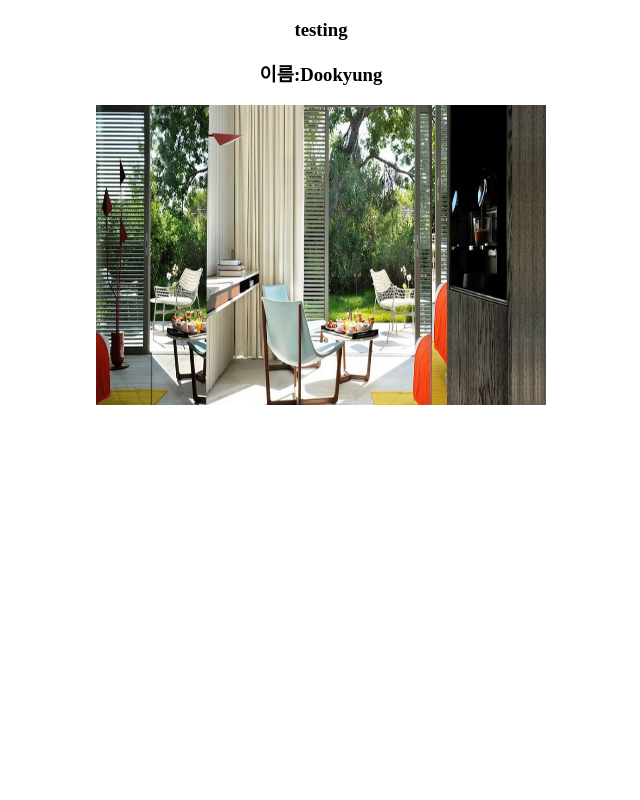
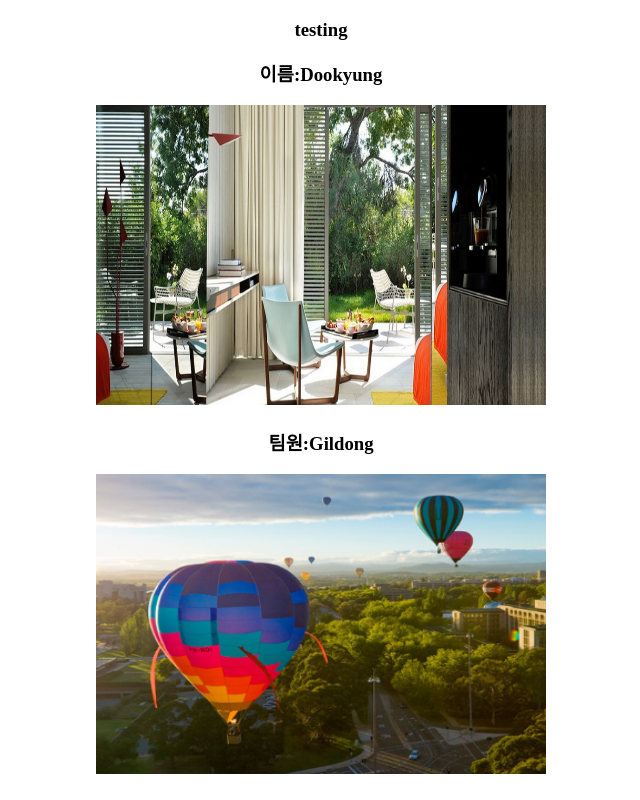
Before and after one commit to Belzebuit/notebook, a plain HTML site: page test.html in a window 1280 px wide. Shown: the whole page, without its empty margins (319-959 px from the left). Drawn offline with Linux system fonts and the light colour scheme.

Commit message:
edit working 4:33

```diff
--- a/test.html
+++ b/test.html
@@ -10,6 +10,9 @@
         <h3>testing</h3>
         <h3>이름:Dookyung</h3>
         <img src="./images/main_4.jpg" width="450" height="300" alt="desk">
+        <br>
+        <h3>팀원:Gildong</h3>
+        <img src="./images/a1.png" width="450" height="300" alt="desk">
     </div>
 </body>
 </html>
```
Also changed, not shown: index.html (+1 -1 lines).
